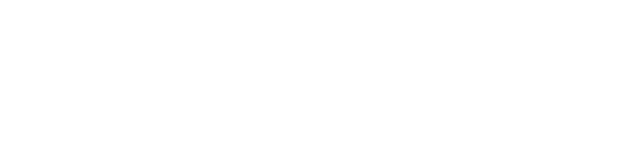
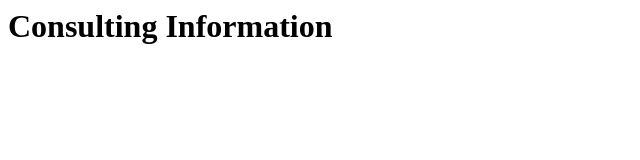
Before and after one commit to justinjcheevers/CheeversGroup, a plain HTML site: page Consulting.html in a window 1280 px wide. Shown: the whole page, without its empty margins (0-640 px from the left). Drawn offline with Linux system fonts and the light colour scheme.

Commit message:
Update Consulting.html

```diff
--- a/Consulting.html
+++ b/Consulting.html
@@ -1 +1,10 @@
 <!-- Consulting -->
+<html>
+  <head>
+
+  </head>
+  <title>Consulting</title>
+  <body>
+    <h1>Consulting Information</h1>
+  </body>
+</html>
```
